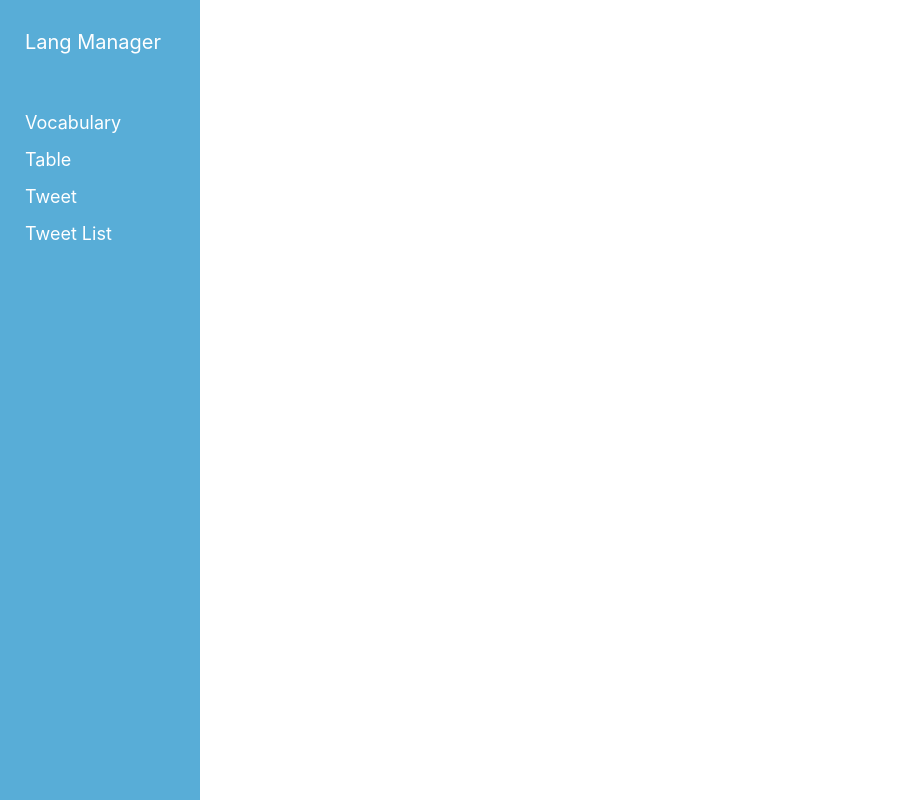
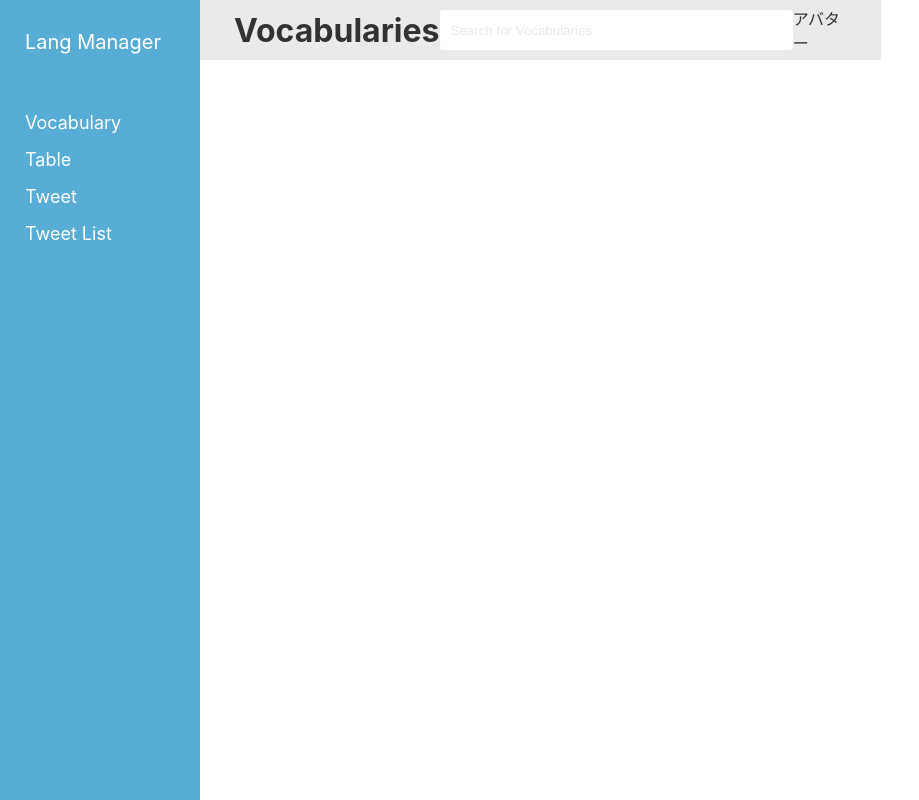
Before and after one commit to Yuji5117/lang-manager-react, a React (Create React App) app: page / in a window 1280 px wide. Shown: the whole page, without its empty margins (0-919 px from the left). Built offline with nearby package versions, Linux system fonts and the light colour scheme.

Commit message:
ヘッダー作成

```diff
--- a/src/components/Vocabularies/Header.tsx
+++ b/src/components/Vocabularies/Header.tsx
@@ -4,7 +4,12 @@ import styled from "styled-components";
 function Header() {
   return (
     <Wrapper>
-      <HeaderContainer></HeaderContainer>
+      <HeaderContainer>
+        <h1>Vocabularies</h1>
+        <SearchInput type="text" placeholder="Search for Vocabularies" />
+        {/* アバター */}
+        <div>アバター</div>
+      </HeaderContainer>
     </Wrapper>
   );
 }
@@ -13,15 +18,31 @@ export default Header;
 
 const Wrapper = styled.div`
   height: 60px;
-  background-color: #33cc99;
+  background-color: #e5e5e5;
   opacity: 0.8;
   display: flex;
 `;
 
 const HeaderContainer = styled.div`
-  width: 85%;
+  width: 90%;
   margin: 0 auto;
   display: flex;
   justify-content: space-between;
   align-items: center;
 `;
+
+const SearchInput = styled.input`
+  width: 400px;
+  height: 28px;
+  padding: 5px 0 5px 10px;
+  border: 1px solid transparent;
+  background-color: #ffffff;
+  border-radius: 3px;
+  ::placeholder {
+    color: #e5e5e5;
+  }
+
+  :focus {
+    outline: none;
+  }
+`;
--- a/src/components/Vocabularies/Main.tsx
+++ b/src/components/Vocabularies/Main.tsx
@@ -88,7 +88,7 @@ export default Main;
 
 const Wrapper = styled.div`
   height: 100%;
-  width: 85%;
+  width: 90%;
   margin: 0 auto;
   padding-top: 30px;
   z-index: 1;
```
